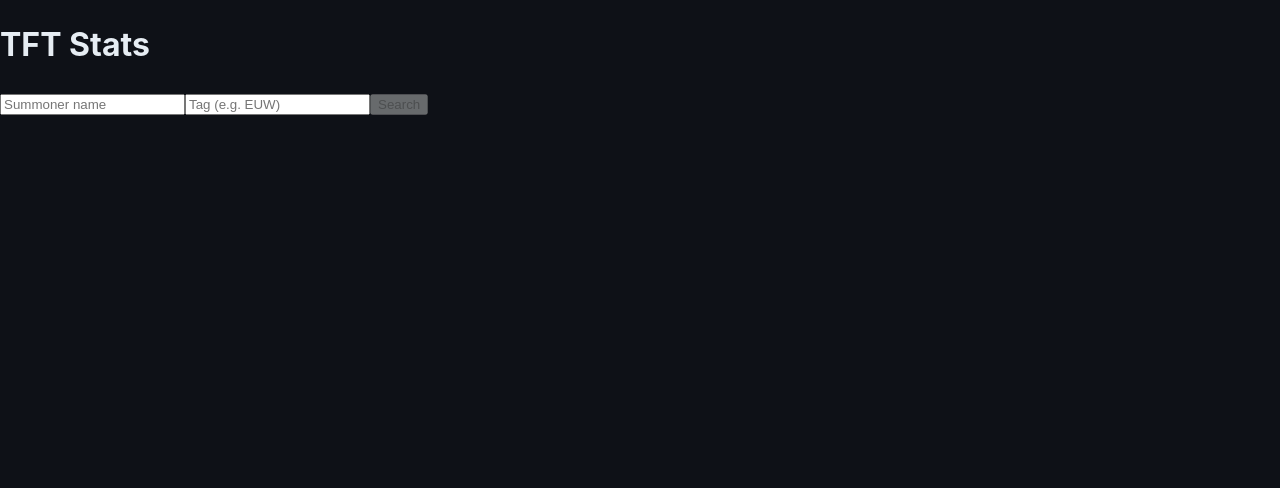
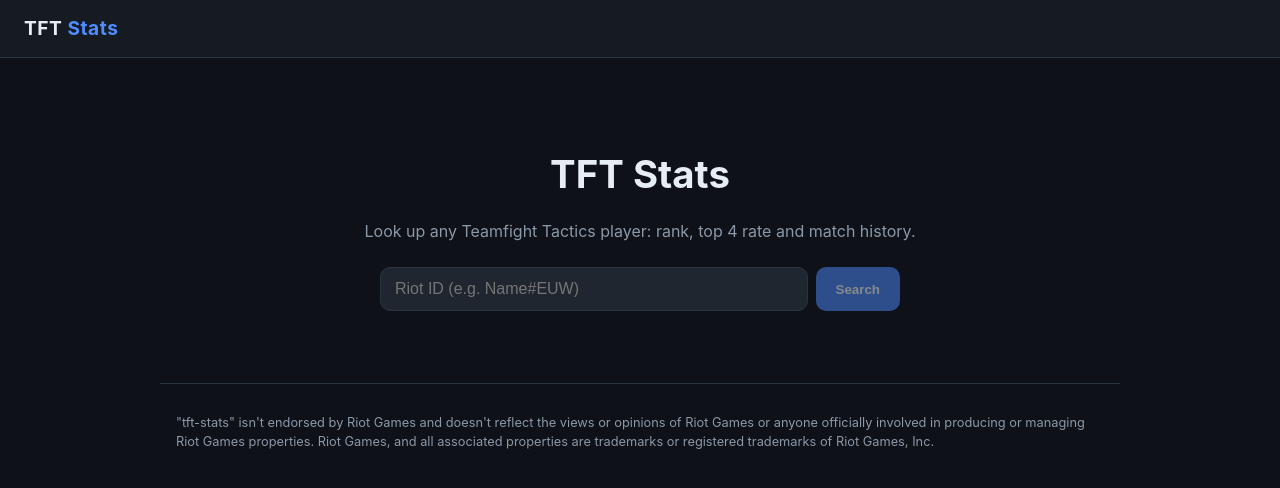
Before and after one commit to yeriix/tft-stats, an Angular app in the folder frontend/: page / in a window 1280 px wide. Shown: the top 488 px of the page. Built offline with nearby package versions, Linux system fonts and the light colour scheme.

Commit message:
feat(frontend): routing, app layout and Riot ID search

```diff
--- a/frontend/src/app/app.html
+++ b/frontend/src/app/app.html
@@ -1 +1,11 @@
-<app-search />
+<header class="topbar">
+  <a routerLink="/" class="brand">TFT <span>Stats</span></a>
+</header>
+
+<main class="container">
+  <router-outlet />
+</main>
+
+<footer class="footer">
+  <p>"tft-stats" isn't endorsed by Riot Games and doesn't reflect the views or opinions of Riot Games or anyone officially involved in producing or managing Riot Games properties. Riot Games, and all associated properties are trademarks or registered trademarks of Riot Games, Inc.</p>
+</footer>
--- a/frontend/src/app/app.routes.ts
+++ b/frontend/src/app/app.routes.ts
@@ -1,3 +1,11 @@
 import { Routes } from '@angular/router';
+import { MatchDetail } from './pages/match-detail/match-detail';
+import { Player } from './pages/player/player';
+import { Search } from './pages/search/search';
 
-export const routes: Routes = [];
+export const routes: Routes = [
+  { path: '', component: Search },
+  { path: 'player/:gameName/:tagLine', component: Player },
+  { path: 'match/:matchId', component: MatchDetail },
+  { path: '**', redirectTo: '' },
+];
--- a/frontend/src/app/app.ts
+++ b/frontend/src/app/app.ts
@@ -1,13 +1,10 @@
-import { Component, signal } from '@angular/core';
-import { Search } from './pages/search/search';
-
+import { Component } from '@angular/core';
+import { RouterLink, RouterOutlet } from '@angular/router';
 
 @Component({
-  imports: [Search],
   selector: 'app-root',
+  imports: [RouterOutlet, RouterLink],
+  templateUrl: './app.html',
   styleUrl: './app.scss',
-  templateUrl: './app.html',
 })
-export class App {
-  protected readonly title = signal('tft-stats-web');
-}
+export class App {}
--- /dev/null
+++ b/frontend/src/app/pages/match-detail/match-detail.html
@@ -0,0 +1 @@
+<p>match-detail works!</p>
--- /dev/null
+++ b/frontend/src/app/pages/match-detail/match-detail.ts
@@ -0,0 +1,9 @@
+import { Component } from '@angular/core';
+
+@Component({
+  imports: [],
+  selector: 'app-match-detail',
+  styleUrl: './match-detail.scss',
+  templateUrl: './match-detail.html',
+})
+export class MatchDetail {}
--- /dev/null
+++ b/frontend/src/app/pages/player/player.html
@@ -0,0 +1 @@
+<p>player works!</p>
--- /dev/null
+++ b/frontend/src/app/pages/player/player.ts
@@ -0,0 +1,9 @@
+import { Component } from '@angular/core';
+
+@Component({
+  imports: [],
+  selector: 'app-player',
+  styleUrl: './player.scss',
+  templateUrl: './player.html',
+})
+export class Player {}
--- a/frontend/src/app/pages/search/search.html
+++ b/frontend/src/app/pages/search/search.html
@@ -1,22 +1,18 @@
-<h1>TFT Stats</h1>
+<section class="hero">
+  <h1>TFT Stats</h1>
+  <p class="muted">Look up any Teamfight Tactics player: rank, top 4 rate and match history.</p>
 
-<div class="search-box">
-  <input [(ngModel)]="gameName" placeholder="Summoner name" />
-  <input [(ngModel)]="tagLine" placeholder="Tag (e.g. EUW)" />
-  <button (click)="search()" [disabled]="!gameName || !tagLine || loading()">Search</button>
-</div>
+  <form class="search-form" (ngSubmit)="search()">
+    <input
+      name="riotId"
+      [(ngModel)]="riotId"
+      placeholder="Riot ID (e.g. Name#EUW)"
+      autocomplete="off"
+    />
+    <button type="submit" [disabled]="!riotId.trim()">Search</button>
+  </form>
 
-@if (loading()) {
-  <p>Loading...</p>
-}
-
-@if (error()) {
-  <p class="error">{{ error() }}</p>
-}
-
-@for (match of matches(); track match.metadata.match_id) {
-  <div class="match">
-    <strong>{{ match.metadata.match_id }}</strong>
-    <span>Participants: {{ match.metadata.participants.length }}</span>
-  </div>
-}
+  @if (error()) {
+    <p class="hint state error">{{ error() }}</p>
+  }
+</section>
--- a/frontend/src/app/pages/search/search.ts
+++ b/frontend/src/app/pages/search/search.ts
@@ -1,6 +1,6 @@
 import { Component, inject, signal } from '@angular/core';
 import { FormsModule } from '@angular/forms';
-import { TftService } from '../../services/TftService';
+import { Router } from '@angular/router';
 
 @Component({
   selector: 'app-search',
@@ -9,29 +9,25 @@
   styleUrl: './search.scss',
 })
 export class Search {
-  private tftService = inject(TftService);
+  private router = inject(Router);
 
-  gameName = '';
-  tagLine = '';
-
-  matches = signal<any[]>([]);
-  loading = signal(false);
+  riotId = '';
   error = signal('');
 
   search() {
-    this.loading.set(true);
+    const value = this.riotId.trim();
+    const hash = value.lastIndexOf('#');
+
+    if (hash < 1 || hash === value.length - 1) {
+      this.error.set('Enter a Riot ID like Name#TAG');
+      return;
+    }
+
     this.error.set('');
-    this.matches.set([]);
-
-    this.tftService.getMatches(this.gameName, this.tagLine).subscribe({
-      next: (data) => {
-        this.matches.set(data);
-        this.loading.set(false);
-      },
-      error: (err) => {
-        this.error.set(err.error?.detail ?? 'Unexpected error');
-        this.loading.set(false);
-      },
-    });
+    this.router.navigate([
+      '/player',
+      value.slice(0, hash).trim(),
+      value.slice(hash + 1).trim(),
+    ]);
   }
 }
```
Also changed, not shown: frontend/src/app/pages/match-detail/match-detail.scss (added), frontend/src/app/pages/player/player.scss (added), 2 other files (tests, documents, lock files or other folders).
